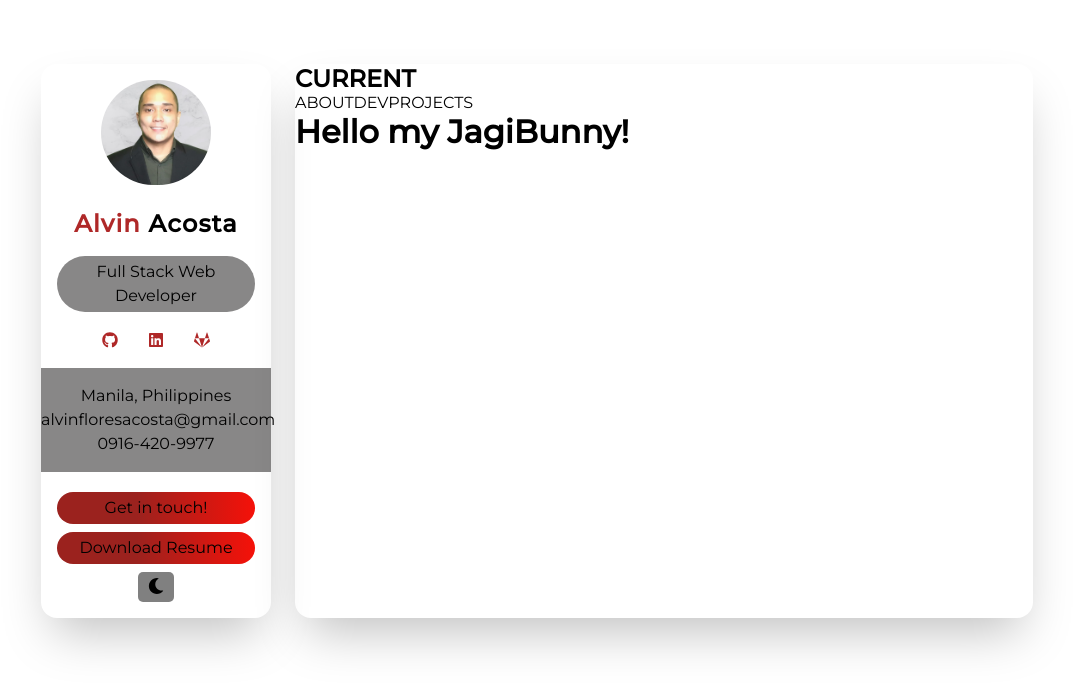
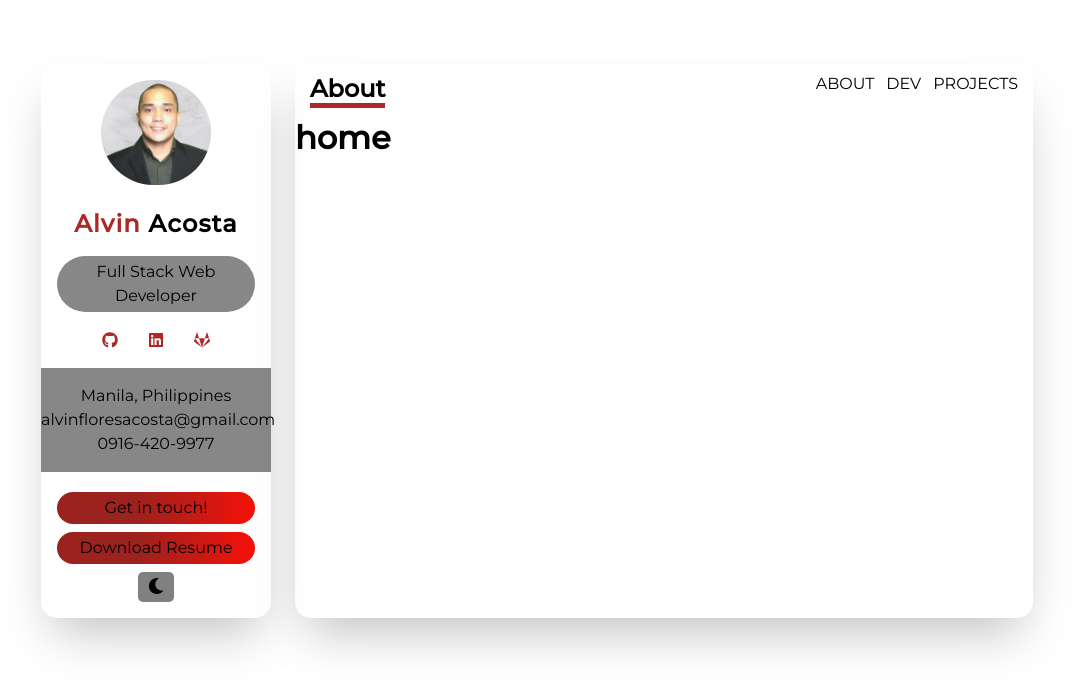
Before and after one commit to Exx-hub/nextjs-portfolio, a Next.js app: page / in a window 1280 px wide. Shown: the top 690 px of the page, without its empty margins (103-1176 px from the left). Built offline with nearby package versions, Linux system fonts and the light colour scheme.

Commit message:
update: Fix nav layout and routing; Add current page display title

```diff
--- a/components/Navbar.js
+++ b/components/Navbar.js
@@ -1,10 +1,31 @@
+import Link from "next/link";
+import styles from "../styles/Navbar.module.css";
+import { useRouter } from "next/router";
+import { useEffect, useState } from "react";
+
 const Navbar = () => {
+	const { pathname } = useRouter();
+
+	const [active, setActive] = useState("");
+
+	useEffect(() => {
+		if (pathname === "/") setActive("About");
+		else if (pathname === "/projects") setActive("Projects");
+		else if (pathname === "/dev") setActive("Dev Background");
+	}, [pathname]);
+
 	return (
-		<nav>
-			<h1>CURRENT</h1>
-			<a>ABOUT</a>
-			<a>DEV</a>
-			<a>PROJECTS</a>
+		<nav className={styles.navbar}>
+			<h2>{active}</h2>
+			<Link href="/">
+				<a>ABOUT</a>
+			</Link>
+			<Link href="/dev">
+				<a>DEV</a>
+			</Link>
+			<Link href="/projects">
+				<a>PROJECTS</a>
+			</Link>
 		</nav>
 	);
 };
--- a/pages/index.js
+++ b/pages/index.js
@@ -11,9 +11,7 @@ export default function Home() {
 			</Head>
 
 			<main>
-				<h1>
-					Hello my <a href="https://nextjs.org">JagiBunny!</a>
-				</h1>
+				<h1>home</h1>
 			</main>
 		</div>
 	);
--- /dev/null
+++ b/styles/Navbar.module.css
@@ -0,0 +1,14 @@
+.navbar {
+	display: flex;
+	justify-content: flex-end;
+	padding: 10px 15px;
+}
+
+.navbar h2 {
+	margin-right: auto;
+	border-bottom: 5px solid rgb(175, 40, 40);
+}
+
+.navbar a {
+	margin-left: 12px;
+}
```
Also changed, not shown: pages/about.js (deleted, +0 -12 lines), pages/dev.js (added, +9 -0 lines), pages/projects.js (added, +9 -0 lines).
